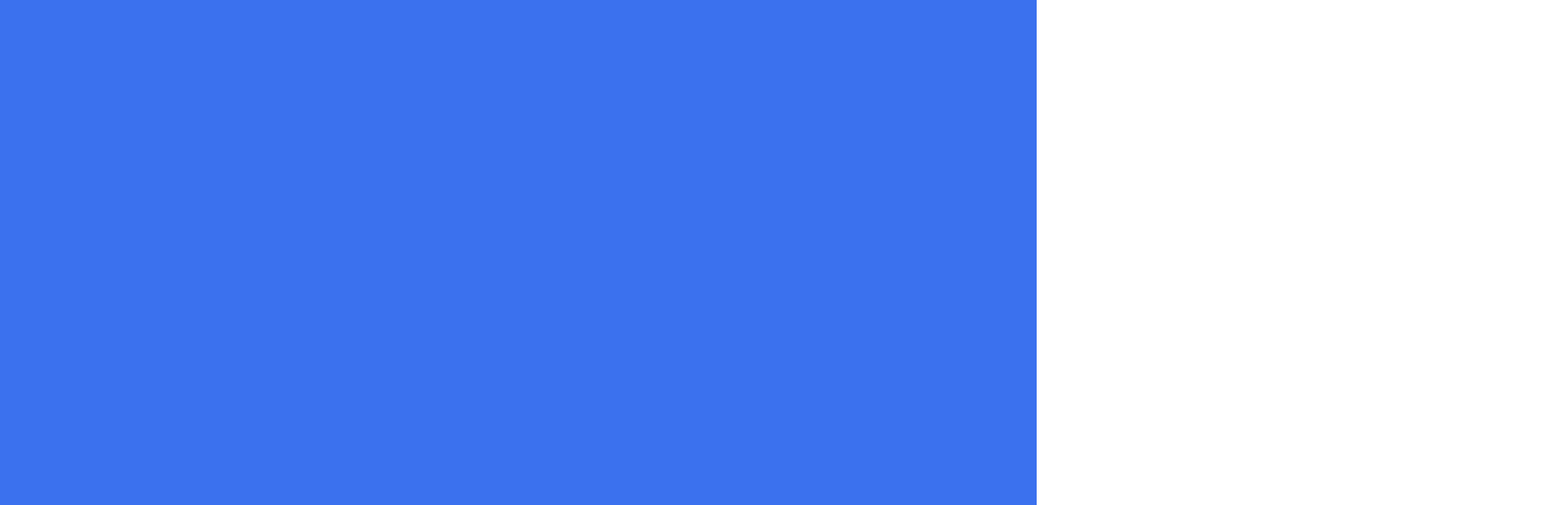
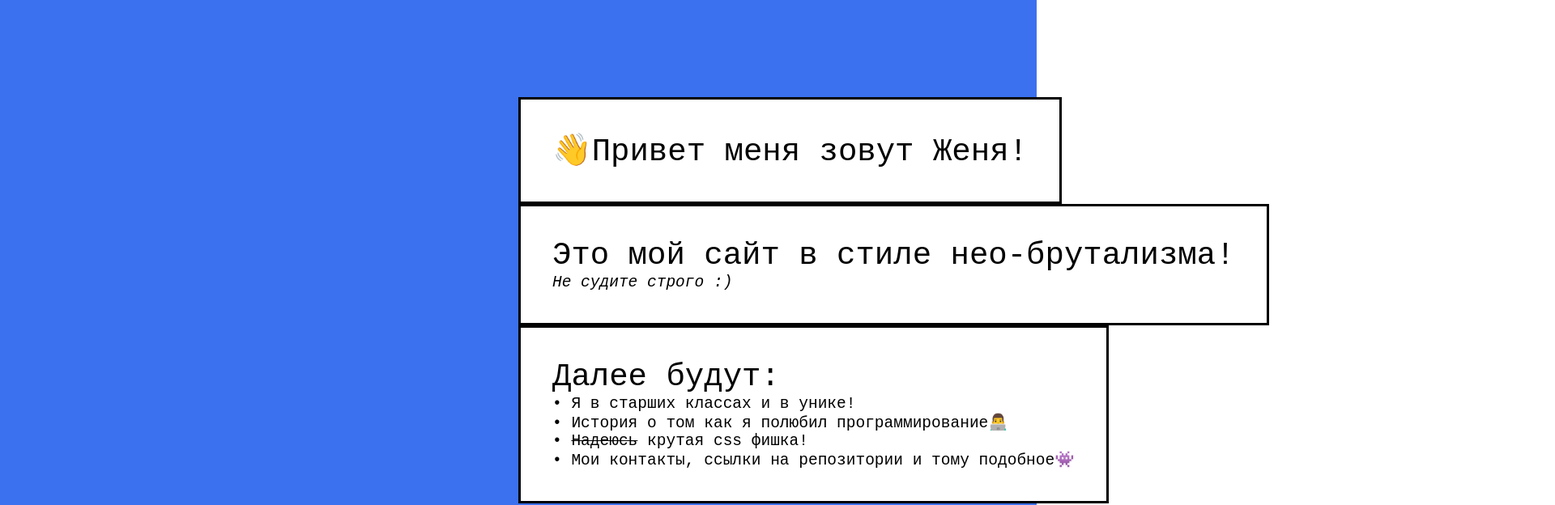
Before and after one commit to SawMassacre/YandexTestSPA, a Vue app: page / in a window 1280 px wide. Shown: the part 120-744 px from the top of the page at 81% size, 1920 px wide, since content can reach past the window. Built offline with nearby package versions, Linux system fonts and the light colour scheme.

Commit message:
✨ feat: Greeting done
Next there will be photos

```diff
--- a/src/App.vue
+++ b/src/App.vue
@@ -1,5 +1,26 @@
 <template>
-  <fullscreen-block :color="'#3b71ee'"></fullscreen-block>
+  <fullscreen-block :color="'#3b71ee'">
+    <div id="container-greeting">
+      <div class="brutalism-style">👋Привет меня зовут Женя!</div>
+      <div class="brutalism-style">
+        Это мой сайт в стиле нео-брутализма!
+        <p style="font-size: 0.5em; font-style: italic">Не судите строго :)</p>
+      </div>
+      <div class="brutalism-style">
+        Далее будут:
+        <ul style="font-size: 0.5em">
+          <li>&bull; Я в старших классах и в унике!</li>
+          <li>&bull; История о том как я полюбил программирование👨‍💻</li>
+          <li style="display: flex">
+            &bull;&nbsp;
+            <p style="text-decoration: line-through">Надеюсь</p>
+            &nbsp;крутая css фишка!
+          </li>
+          <li>&bull; Мои контакты, ссылки на репозитории и тому подобное👾</li>
+        </ul>
+      </div>
+    </div>
+  </fullscreen-block>
   <fullscreen-block :color="'#fc724c'"></fullscreen-block>
   <fullscreen-block :color="'#fccb4c'"></fullscreen-block>
 </template>
@@ -14,3 +35,34 @@ export default {
   },
 };
 </script>
+
+<style>
+@import url("https://fonts.googleapis.com/css?family=Space+Grotesk");
+
+body {
+  font-weight: 400;
+  font-family: "Space Grotesk";
+  color: #282828 !important;
+}
+
+.brutalism-style {
+  position: relative;
+  width: fit-content;
+  font-family: monospace;
+  font-size: 3em;
+  color: black;
+  background-color: white;
+  padding: 1em;
+  border: 3px solid black;
+}
+
+#container-greeting {
+  position: relative;
+  top: 30%;
+  left: 50%;
+  display: flex;
+  flex-direction: column;
+  justify-content: space-between;
+  height: 55vh;
+}
+</style>
```
